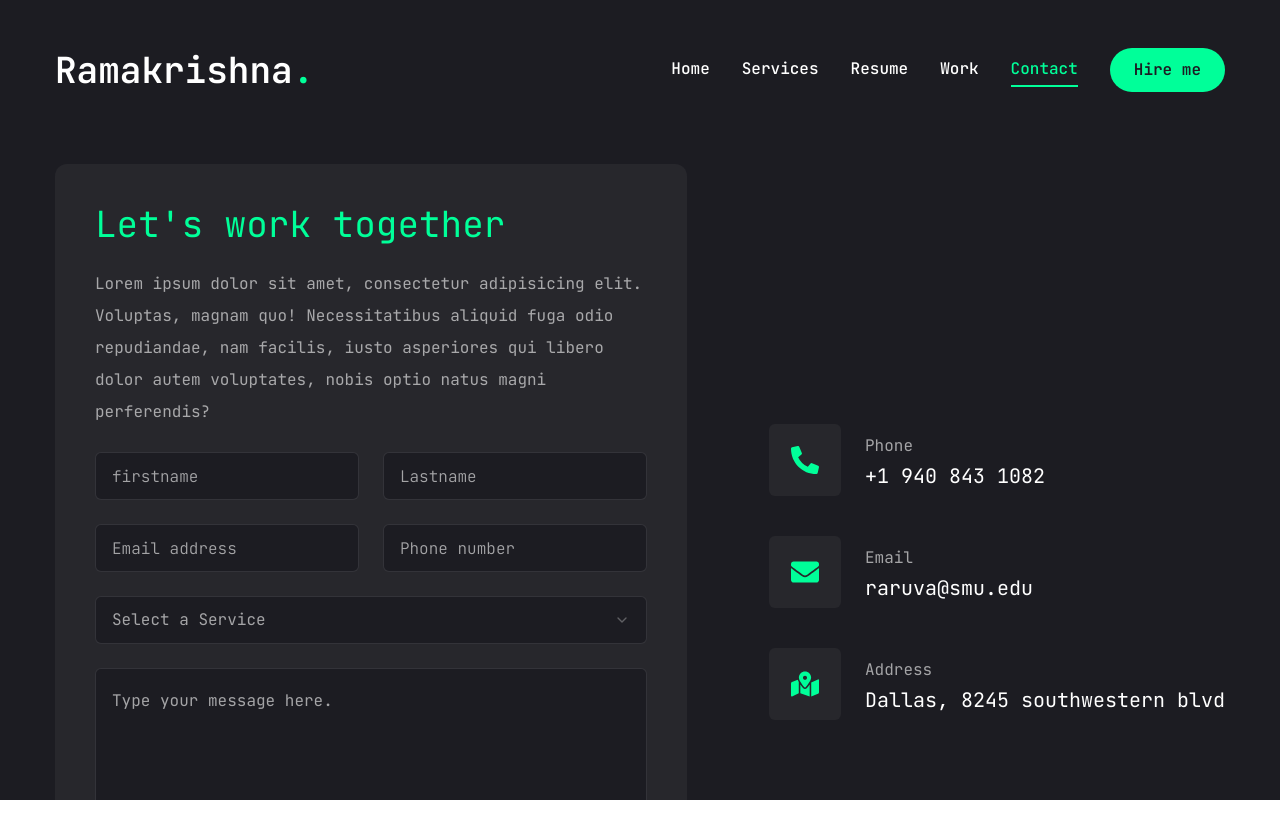
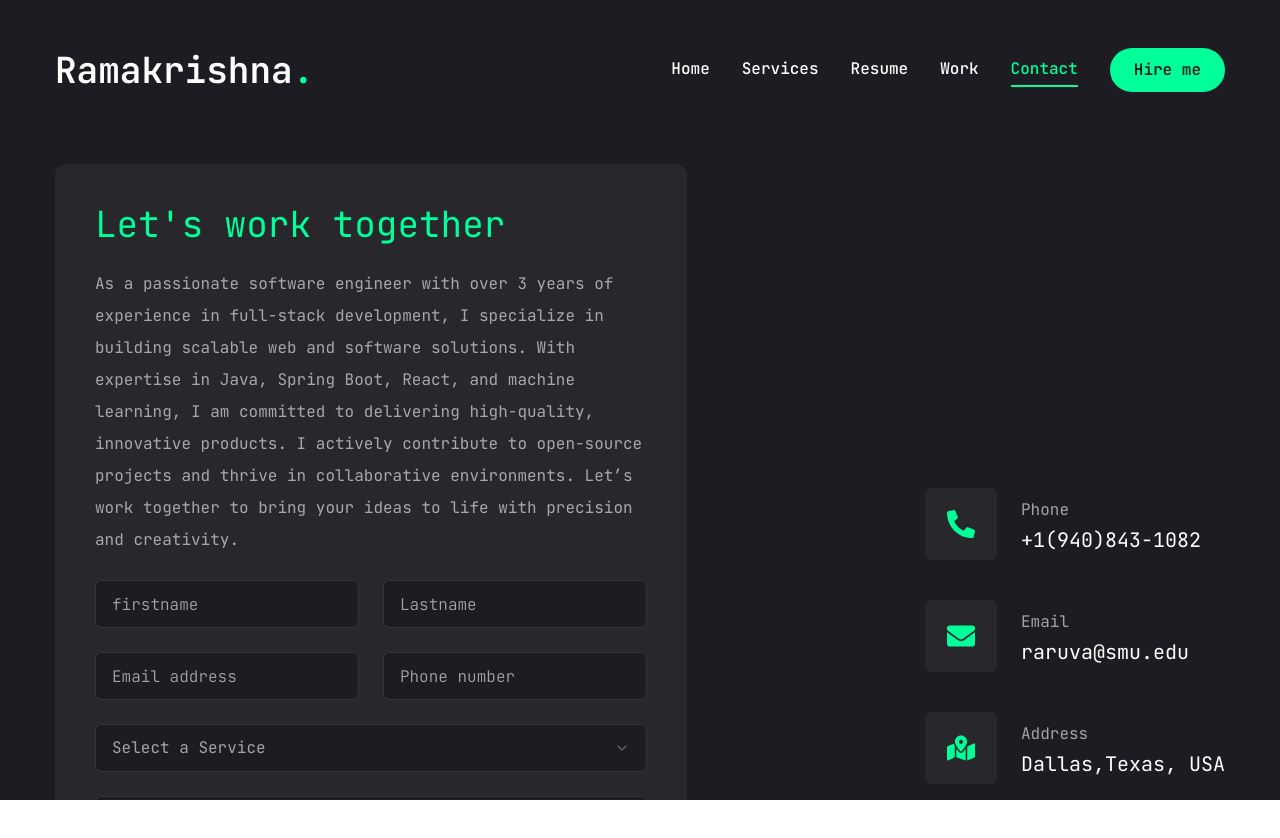
Before and after one commit to Ramaruva/personalportfolio, a Next.js app: page /contact in a window 1280 px wide. Shown: the top 838 px of the page. Built offline with nearby package versions, Linux system fonts and the light colour scheme.

Commit message:
contact customization

```diff
--- a/app/contact/page.jsx
+++ b/app/contact/page.jsx
@@ -19,7 +19,7 @@ const info = [
   {
     icon: <FaPhoneAlt />,
     title: "Phone",
-    description: "+1 940 843 1082",
+    description: "+1(940)843-1082",
   },
   {
     icon: <FaEnvelope />,
@@ -29,7 +29,7 @@ const info = [
   {
     icon: <FaMapMarkedAlt />,
     title: "Address",
-    description: "Dallas, 8245 southwestern blvd",
+    description: "Dallas,Texas, USA",
   },
 ];
 
@@ -50,10 +50,14 @@ const Contact = () => {
             <form className="flex flex-col gap-6 p-10 bg-[#27272c] rounded-xl">
               <h3 className="text-4xl text-accent">Let's work together</h3>
               <p className="text-white/60">
-                Lorem ipsum dolor sit amet, consectetur adipisicing elit.
-                Voluptas, magnam quo! Necessitatibus aliquid fuga odio
-                repudiandae, nam facilis, iusto asperiores qui libero dolor
-                autem voluptates, nobis optio natus magni perferendis?
+                As a passionate software engineer with over 3 years of
+                experience in full-stack development, I specialize in building
+                scalable web and software solutions. With expertise in Java,
+                Spring Boot, React, and machine learning, I am committed to
+                delivering high-quality, innovative products. I actively
+                contribute to open-source projects and thrive in collaborative
+                environments. Let’s work together to bring your ideas to life
+                with precision and creativity.
               </p>
               {/* input */}
               <div className="grid grid-cols-1 md:grid-cols-2 gap-6">
--- a/app/resume/page.jsx
+++ b/app/resume/page.jsx
@@ -43,7 +43,7 @@ const about = {
     },
     {
       fieldName: "Phone",
-      fieldValue: "+1 940 843 1082",
+      fieldValue: "+1(940)843-1082",
     },
     {
       fieldName: "Experience",
```
